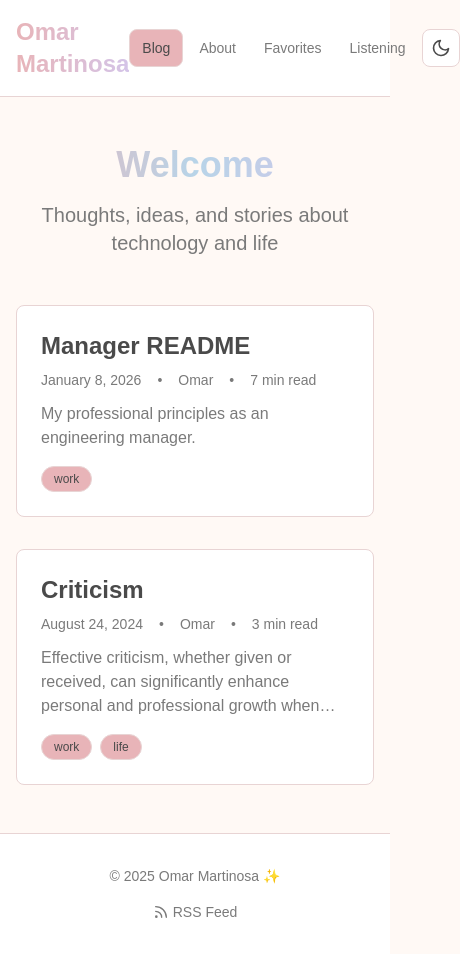
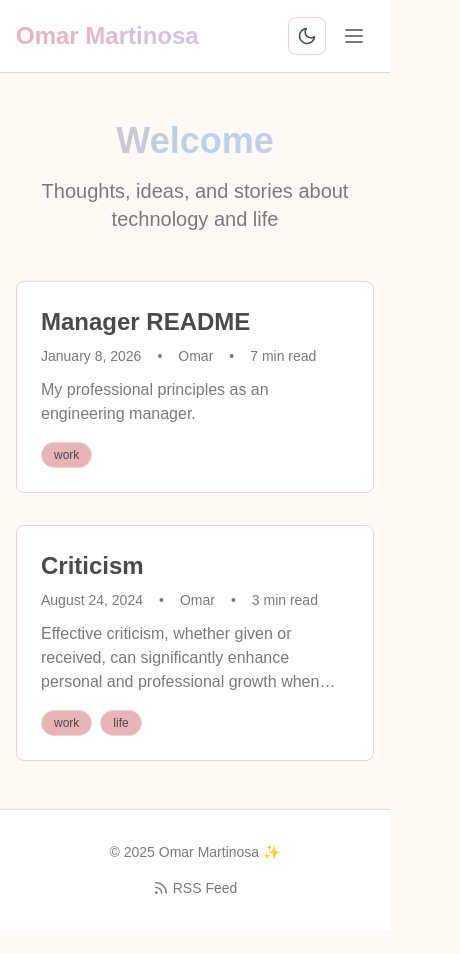
Before and after one commit to Omar12/blog_2026, a Next.js app: page / in a window 390 px wide. Shown: the whole page, 460 px wide, since content can reach past the window. After the commit the page ends 930 px from the top, so only its background shows below. Built offline with nearby package versions, Linux system fonts and the light colour scheme; a web font is replaced by a local one.

Commit message:
making burger menu on mobile

```diff
--- a/src/components/Header.tsx
+++ b/src/components/Header.tsx
@@ -2,6 +2,7 @@
 
 import Link from 'next/link';
 import { usePathname } from 'next/navigation';
+import { useState } from 'react';
 import ThemeToggle from './ThemeToggle';
 import { SITE_CONFIG } from '@/constants/site';
 
@@ -14,12 +15,21 @@ const navLinks = [
 
 export default function Header() {
   const pathname = usePathname();
+  const [isMobileMenuOpen, setIsMobileMenuOpen] = useState(false);
 
   const isActive = (href: string) => {
     if (href === '/') {
       return pathname === '/' || pathname.startsWith('/blog');
     }
     return pathname === href;
+  };
+
+  const toggleMobileMenu = () => {
+    setIsMobileMenuOpen(!isMobileMenuOpen);
+  };
+
+  const closeMobileMenu = () => {
+    setIsMobileMenuOpen(false);
   };
 
   return (
@@ -31,7 +41,9 @@ export default function Header() {
               {SITE_CONFIG.name}
             </h1>
           </Link>
-          <nav className="flex items-center space-x-1 sm:space-x-4">
+
+          {/* Desktop Navigation */}
+          <nav className="hidden md:flex items-center space-x-1 sm:space-x-4">
             {navLinks.map((link) => (
               <Link
                 key={link.href}
@@ -49,7 +61,64 @@ export default function Header() {
               <ThemeToggle />
             </div>
           </nav>
+
+          {/* Mobile Menu Button and Theme Toggle */}
+          <div className="flex md:hidden items-center space-x-2">
+            <ThemeToggle />
+            <button
+              onClick={toggleMobileMenu}
+              className="p-2 rounded-lg text-[var(--text-secondary)] hover:text-[var(--text)] hover:bg-[var(--primary)] hover:bg-opacity-10 transition-all"
+              aria-label="Toggle menu"
+              aria-expanded={isMobileMenuOpen}
+            >
+              {isMobileMenuOpen ? (
+                <svg
+                  className="w-6 h-6"
+                  fill="none"
+                  strokeLinecap="round"
+                  strokeLinejoin="round"
+                  strokeWidth="2"
+                  viewBox="0 0 24 24"
+                  stroke="currentColor"
+                >
+                  <path d="M6 18L18 6M6 6l12 12" />
+                </svg>
+              ) : (
+                <svg
+                  className="w-6 h-6"
+                  fill="none"
+                  strokeLinecap="round"
+                  strokeLinejoin="round"
+                  strokeWidth="2"
+                  viewBox="0 0 24 24"
+                  stroke="currentColor"
+                >
+                  <path d="M4 6h16M4 12h16M4 18h16" />
+                </svg>
+              )}
+            </button>
+          </div>
         </div>
+
+        {/* Mobile Navigation Menu */}
+        {isMobileMenuOpen && (
+          <nav className="md:hidden mt-4 pb-4 space-y-2">
+            {navLinks.map((link) => (
+              <Link
+                key={link.href}
+                href={link.href}
+                onClick={closeMobileMenu}
+                className={`block px-3 py-2 rounded-lg text-sm font-medium transition-all ${
+                  isActive(link.href)
+                    ? 'bg-[var(--primary)] bg-opacity-20 text-[var(--text)] border border-[var(--border)]'
+                    : 'text-[var(--text-secondary)] hover:text-[var(--text)] hover:bg-[var(--primary)] hover:bg-opacity-10'
+                }`}
+              >
+                {link.label}
+              </Link>
+            ))}
+          </nav>
+        )}
       </div>
     </header>
   );
```
